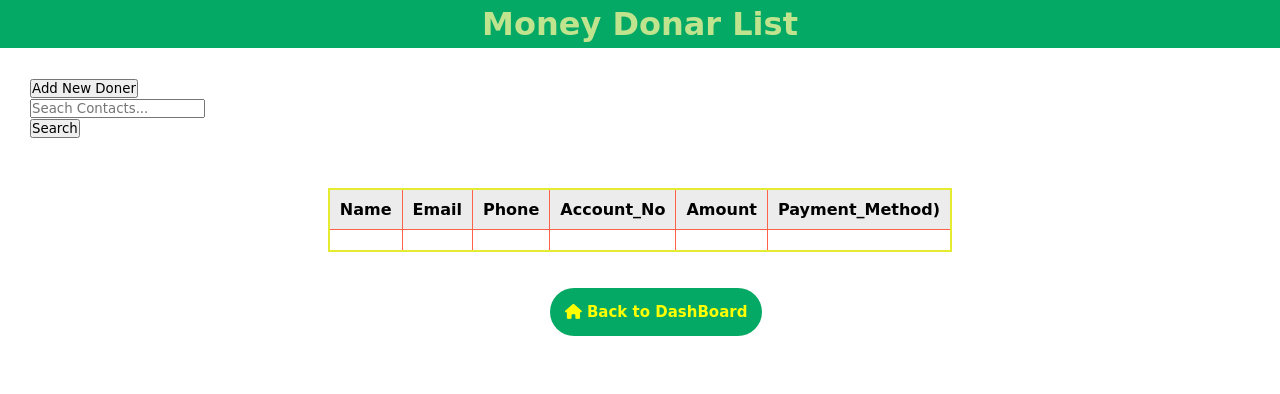
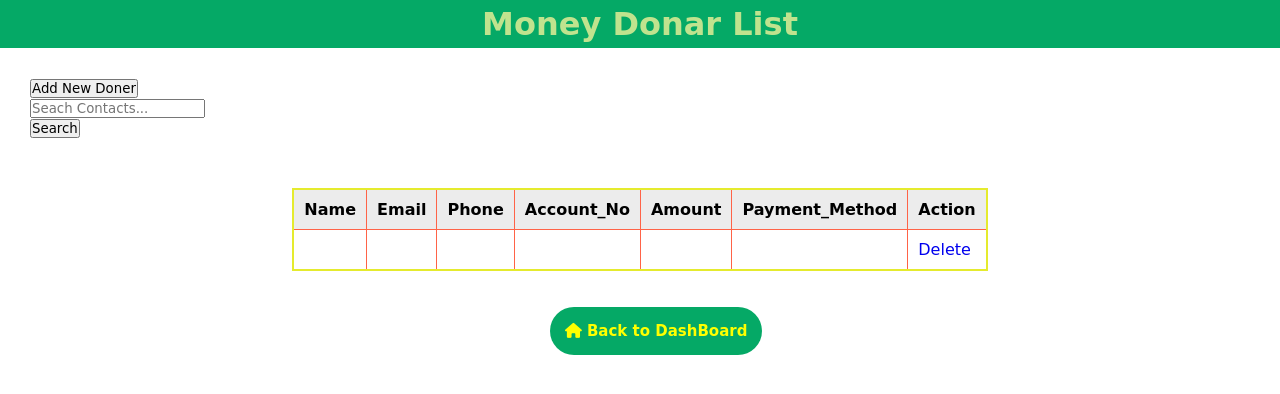
Before and after one commit to saifulislam181/24Support-A-smart-Hospital-managment-System.github.io, a PHP site: page /24support/moneydonarlist.php in a window 1280 px wide. Shown: the top 394 px of the page. Run offline with PHP 8.4, Linux system fonts and the light colour scheme; tables that the repository leaves empty or names only in its code hold one stand-in row (values such as "Sample post"); data that the repository does not hold is empty; some libraries are stand-ins or nearby versions.

Commit message:
Modified moneydonar list with delete button

```diff
--- a/moneydonarlist.php
+++ b/moneydonarlist.php
@@ -1,3 +1,4 @@
+
 
 <!DOCTYPE html>
 <html>
@@ -86,7 +87,8 @@
 			<th>Phone</th>
 			<th>Account_No</th>
 			<th>Amount</th>
-			<th>Payment_Method)</th>
+			<th>Payment_Method</th>
+			<th>Action</th>
 
 		</tr>
 
@@ -99,7 +101,7 @@
 	{
 		while($row=$result->fetch_assoc())
 			{
-				echo "<tr><td>".$row["Name"]."</td><td>".$row["Email"]."</td><td>".$row["Phone"]."</td><td>".$row["Account_No"]."</td><td>".$row["Amount"]."</td><td>".$row["Payment_Method"]."</td></tr>";
+				echo "<tr><td>".$row["Name"]."</td><td>".$row["Email"]."</td><td>".$row["Phone"]."</td><td>".$row["Account_No"]."</td><td>".$row["Amount"]."</td><td>".$row["Payment_Method"]."</td><td><a href = 'delete.php?name=$row[Name]'> Delete </a></td></tr>";
 			}
 
 			echo "</table>";
```
